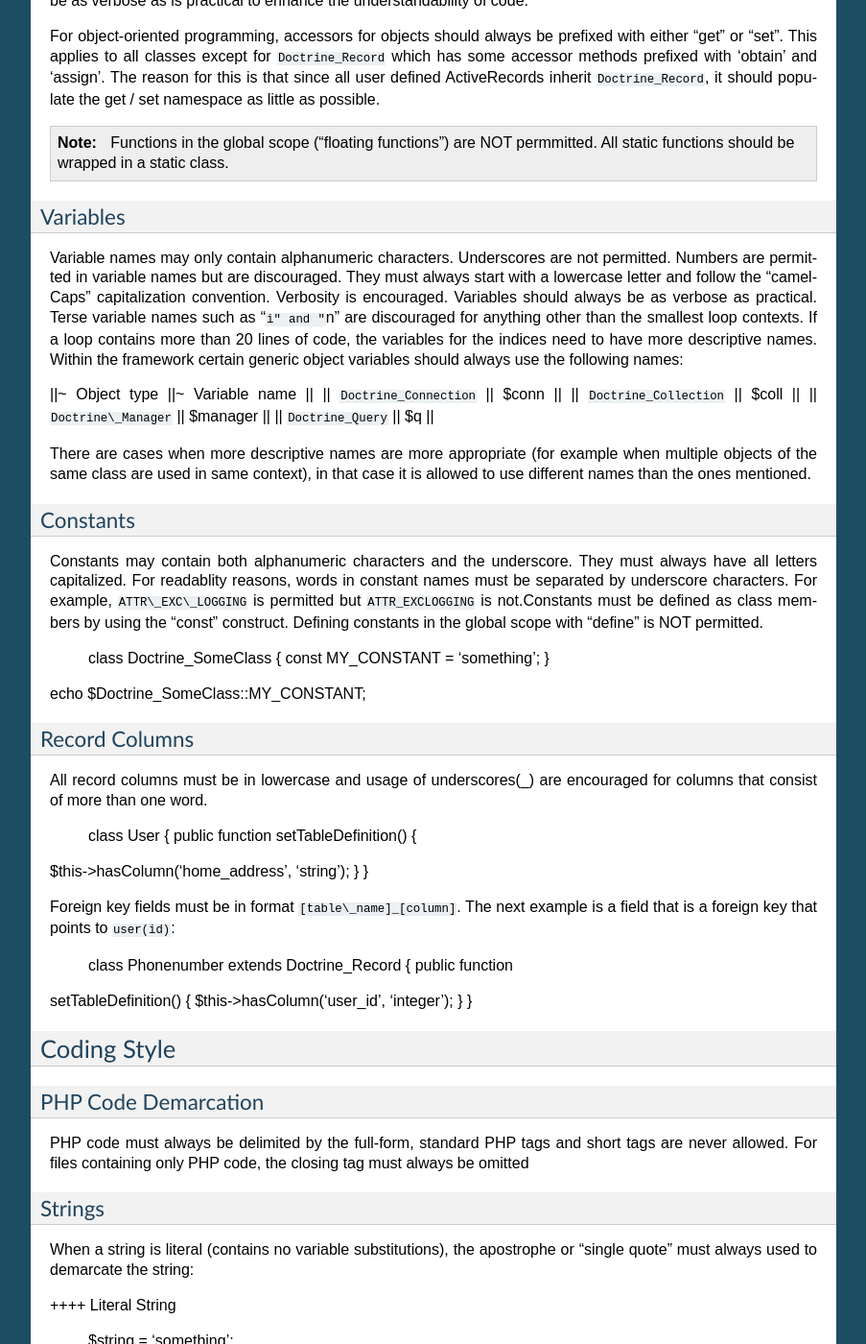
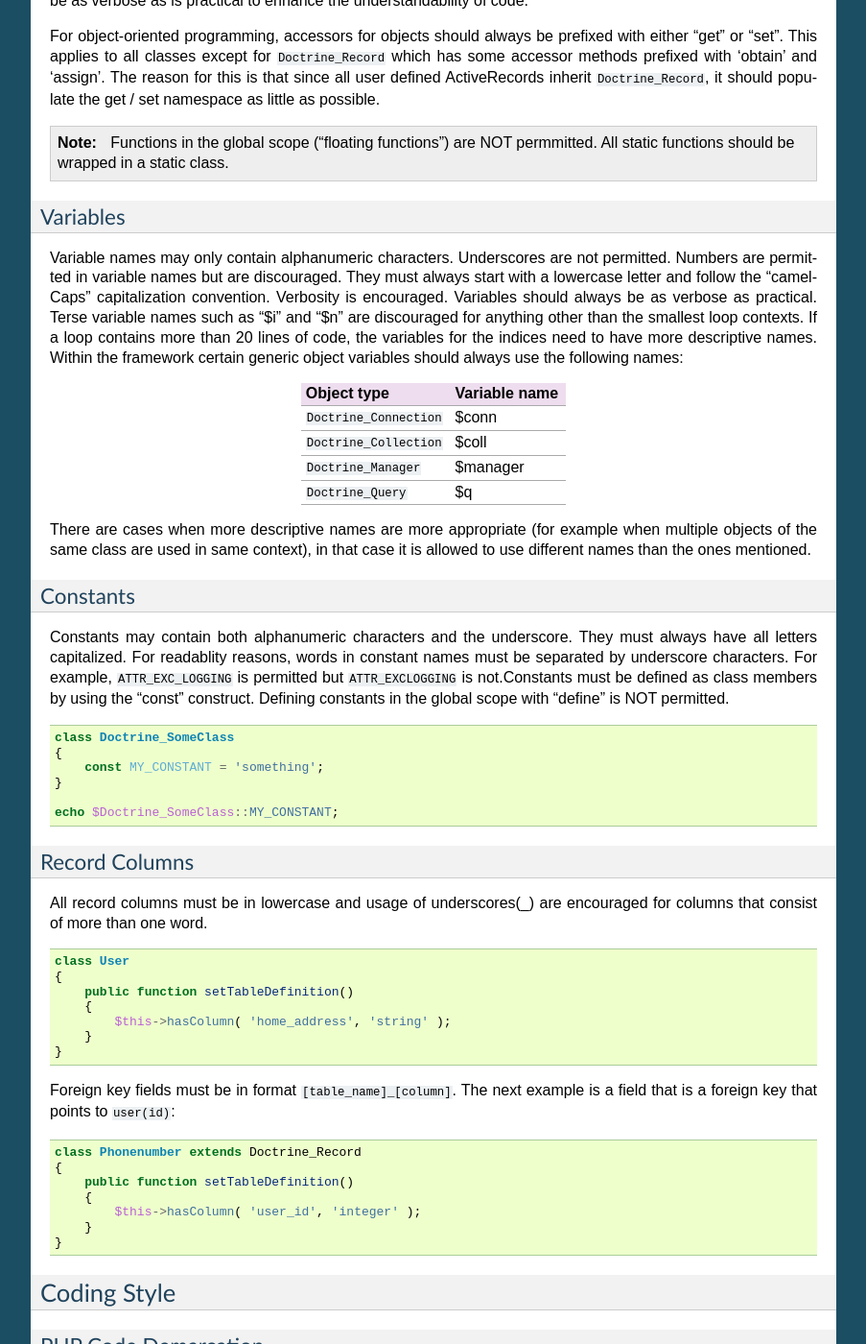
Before and after one commit to doctrine/doctrine1-documentation, a Sphinx documentation site: the page built from source/en/manual/coding-standards.rst, in a window 1280 px wide and 1400 px high, scrolled down 1762 px. Shown: the whole window at 96% size, without its empty margins (198-1101 px from the left). Built offline with Sphinx 7.4.7, drawn with Linux system fonts in a browser that asks for light colours; cross-references to code outside the pages are shown as plain code; some of the changed text lies outside the part shown.

Commit message:
doctrine1-documentation-28: Edit coding-standards.rst

```diff
--- a/source/en/manual/coding-standards.rst
+++ b/source/en/manual/coding-standards.rst
@@ -19,7 +19,7 @@
 .. note::
 
     Inclusion of arbitrary binary data as permitted by
-    ``\_\_HALT_COMPILER()`` is prohibited from any Doctrine framework
+    ``__HALT_COMPILER()`` is prohibited from any Doctrine framework
     PHP file or files derived from them. Use of this feature is only
     permitted for special installation scripts.
 
@@ -68,12 +68,12 @@
 permitted in class names but are discouraged. Underscores are only
 permitted in place of the path separator, eg. the filename
 "Doctrine/Table/Exception.php" must map to the class name
-"``Doctrine\_Table_Exception``".
+":php:class:`Doctrine_Table_Exception`".
 
 If a class name is comprised of more than one word, the first letter of
 each new word must be capitalized. Successive capitalized letters are
 not allowed, e.g. a class "XML\_Reader" is not allowed while
-"Xml\_Reader" is acceptable.
+"Xml_Reader" is acceptable.
 
 ----------
 Interfaces
@@ -83,13 +83,13 @@
 above).
 
 They must also end with the word "Interface" (unless the interface is
-approved not to contain it such as ``Doctrine_Overloadable``). Some
+approved not to contain it such as :php:class:`Doctrine_Overloadable`). Some
 examples:
 
 **Examples**
 
--  ``Doctrine\_Adapter_Interface``
--  ``Doctrine\_EventListener_Interface``
+-  :php:class:`Doctrine_Adapter_Interface`
+-  :php:class:`Doctrine_EventListener_Interface`
 
 ---------
 Filenames
@@ -122,9 +122,9 @@
 
 For object-oriented programming, accessors for objects should always be
 prefixed with either "get" or "set". This applies to all classes except
-for ``Doctrine_Record`` which has some accessor methods prefixed with
+for :php:class:`Doctrine_Record` which has some accessor methods prefixed with
 'obtain' and 'assign'. The reason for this is that since all user
-defined ActiveRecords inherit ``Doctrine_Record``, it should populate
+defined ActiveRecords inherit :php:class:`Doctrine_Record`, it should populate
 the get / set namespace as little as possible.
 
 .. note::
@@ -142,16 +142,20 @@
 discouraged. They must always start with a lowercase letter and follow
 the "camelCaps" capitalization convention. Verbosity is encouraged.
 Variables should always be as verbose as practical. Terse variable names
-such as ":code:`i" and "`\ n" are discouraged for anything other than
+such as "$i" and "$n" are discouraged for anything other than
 the smallest loop contexts. If a loop contains more than 20 lines of
 code, the variables for the indices need to have more descriptive names.
 Within the framework certain generic object variables should always use
 the following names:
 
-\|\|~ Object type \|\|~ Variable name \|\| \|\| ``Doctrine_Connection``
-\|\| $conn \|\| \|\| ``Doctrine_Collection`` \|\| $coll \|\| \|\|
-``Doctrine\_Manager`` \|\| $manager \|\| \|\| ``Doctrine_Query`` \|\|
-$q \|\|
+=======================  ==================
+Object type              Variable name
+=======================  ==================
+``Doctrine_Connection``  $conn
+``Doctrine_Collection``  $coll
+``Doctrine_Manager``     $manager
+``Doctrine_Query``       $q
+=======================  ==================
 
 There are cases when more descriptive names are more appropriate (for
 example when multiple objects of the same class are used in same
@@ -165,31 +169,50 @@
 Constants may contain both alphanumeric characters and the underscore.
 They must always have all letters capitalized. For readablity reasons,
 words in constant names must be separated by underscore characters. For
-example, ``ATTR\_EXC\_LOGGING`` is permitted but ``ATTR_EXCLOGGING`` is
+example, ``ATTR_EXC_LOGGING`` is permitted but ``ATTR_EXCLOGGING`` is
 not.Constants must be defined as class members by using the "const"
 construct. Defining constants in the global scope with "define" is NOT
 permitted.
 
- class Doctrine\_SomeClass { const MY\_CONSTANT = 'something'; }
+::
 
-echo $Doctrine\_SomeClass::MY\_CONSTANT;
+    class Doctrine_SomeClass
+    {
+        const MY_CONSTANT = 'something';
+    }
+
+    echo $Doctrine_SomeClass::MY_CONSTANT;
 
 --------------
 Record Columns
 --------------
 
-All record columns must be in lowercase and usage of underscores(\_) are
+All record columns must be in lowercase and usage of underscores(_) are
 encouraged for columns that consist of more than one word.
 
- class User { public function setTableDefinition() {
-$this->hasColumn('home\_address', 'string'); } }
+::
 
-Foreign key fields must be in format ``[table\_name]_[column]``. The
+    class User
+    {
+        public function setTableDefinition()
+        {
+            $this->hasColumn( 'home_address', 'string' );
+        }
+    }
+
+Foreign key fields must be in format ``[table_name]_[column]``. The
 next example is a field that is a foreign key that points to
 ``user(id)``:
 
- class Phonenumber extends Doctrine\_Record { public function
-setTableDefinition() { $this->hasColumn('user\_id', 'integer'); } }
+::
+
+    class Phonenumber extends Doctrine_Record
+    {
+        public function setTableDefinition()
+        {
+            $this->hasColumn( 'user_id', 'integer' );
+        }
+    }
 
 ============
 Coding Style
@@ -210,41 +233,57 @@
 When a string is literal (contains no variable substitutions), the
 apostrophe or "single quote" must always used to demarcate the string:
 
-++++ Literal String
+Literal String
+++++++++++++++
 
- $string = 'something';
+::
+
+    $string = 'something';
 
 When a literal string itself contains apostrophes, it is permitted to
 demarcate the string with quotation marks or "double quotes". This is
 especially encouraged for SQL statements:
 
-++++ String Containing Apostrophes
+String Containing Apostrophes
++++++++++++++++++++++++++++++
 
- $sql = "SELECT id, name FROM people WHERE name = 'Fred' OR name =
-'Susan'";
+::
 
-++++ Variable Substitution
+    $sql = "SELECT id, name FROM people WHERE name = 'Fred' OR name = 'Susan'";
+
+Variable Substitution
++++++++++++++++++++++
 
 Variable substitution is permitted using the following form:
 
- // variable substitution $greeting = "Hello $name, welcome back!";
+::
 
-++++ String Concatenation
+    // variable substitution
+    $greeting = "Hello $name, welcome back!";
+
+String Concatenation
+++++++++++++++++++++
 
 Strings may be concatenated using the "." operator. A space must always
 be added before and after the "." operator to improve readability:
 
- $framework = 'Doctrine' . ' ORM ' . 'Framework';
+::
 
-++++ Concatenation Line Breaking
+    $framework = 'Doctrine' . ' ORM ' . 'Framework';
+
+Concatenation Line Breaking
++++++++++++++++++++++++++++
 
 When concatenating strings with the "." operator, it is permitted to
 break the statement into multiple lines to improve readability. In these
 cases, each successive line should be padded with whitespace such that
 the "."; operator is aligned under the "=" operator:
 
- $sql = "SELECT id, name FROM user " . "WHERE name = ? " . "ORDER BY
-name ASC";
+::
+
+    $sql = "SELECT id, name FROM user "
+        . "WHERE name = ? "
+        . "ORDER BY name ASC";
 
 ------
 Arrays
@@ -262,13 +301,18 @@
 must be padded with whitespace such that both the keys and the values
 are aligned:
 
- $sampleArray = array('Doctrine', 'ORM', 1, 2, 3);
+::
 
-$sampleArray = array(1, 2, 3, $a, $b, $c,
- 56.44, $d, 500);
+    $sampleArray = array( 'Doctrine', 'ORM', 1, 2, 3 );
 
-$sampleArray = array('first' => 'firstValue', 'second' =>
-'secondValue');
+    $sampleArray = array( 1, 2, 3,
+                          $a, $b, $c,
+                          56.44, $d, 500 );
+
+    $sampleArray = array(
+        'first'  => 'firstValue',
+        'second' => 'secondValue'
+    );
 
 -------
 Classes
@@ -283,8 +327,16 @@
 
 This is an example of an acceptable class declaration:
 
- /\*\* \* Documentation here \*/ class Doctrine\_SampleClass { // entire
-content of class // must be indented four spaces }
+::
+
+    /**
+     * Documentation here
+     */
+    class Doctrine_SampleClass
+    {
+        // entire content of class
+        // must be indented four spaces
+    }
 
 ---------------------
 Functions and Methods
@@ -298,18 +350,27 @@
 scope are strongly discouraged. This is an example of an acceptable
 function declaration in a class:
 
- /\*\* \* Documentation Block Here */ class Foo { /*\* \* Documentation
-Block Here \*/ public function bar() { // entire content of function //
-must be indented four spaces }
-
 ::
 
-    public function bar2()
+    /**
+     * Documentation Block Here
+     */
+    class Foo
     {
+        /**
+         * Documentation Block Here
+         */
+        public function bar()
+        {
+            // entire content of function
+            // must be indented four spaces
+        }
 
+        public function bar2()
+        {
+
+        }
     }
-
-}
 
 .. note::
 
@@ -318,35 +379,57 @@
 
 Passing by-reference is permitted in the function declaration only:
 
- /\*\* \* Documentation Block Here */ class Foo { /*\* \* Documentation
-Block Here \*/ public function bar(&$baz) { } }
+::
+
+    /**
+     * Documentation Block Here
+     */
+    class Foo
+    {
+        /**
+         * Documentation Block Here
+         */
+        public function bar( &$baz )
+        {
+
+        }
+    }
 
 Call-time pass by-reference is prohibited. The return value must not be
 enclosed in parentheses. This can hinder readability and can also break
 code if a method is later changed to return by reference.
 
- /\*\* \* Documentation Block Here */ class Foo { /*\*
- \* WRONG
- \*/
- public function bar() { return($this->bar); }
-
 ::
 
     /**
-     * RIGHT
+     * Documentation Block Here
      */
-    public function bar()
+    class Foo
     {
-        return $this->bar;
+        /**
+         * WRONG
+         */
+        public function bar()
+        {
+            return( $this->bar );
+        }
+
+        /**
+         * RIGHT
+         */
+        public function bar()
+        {
+            return $this->bar;
+        }
     }
-
-}
 
 Function arguments are separated by a single trailing space after the
 comma delimiter. This is an example of an acceptable function call for a
 function that takes three arguments:
 
- threeArguments(1, 2, 3);
+::
+
+    threeArguments( 1, 2, 3 );
 
 Call-time pass by-reference is prohibited. See above for the proper way
 to pass function arguments by-reference. For functions whose arguments
@@ -354,10 +437,12 @@
 can be split into multiple lines to improve readability. In these cases,
 the standards for writing arrays still apply:
 
- threeArguments(array(1, 2, 3), 2, 3);
+::
 
-threeArguments(array(1, 2, 3, 'Framework', 'Doctrine', 56.44, 500), 2,
-3);
+    threeArguments( array( 1, 2, 3 ), 2, 3 );
+
+    threeArguments( array( 1, 2, 3, 'Framework',
+                           'Doctrine', 56.44, 500 ), 2, 3 );
 
 ------------------
 Control Statements
@@ -373,23 +458,48 @@
 written on its own line. Any content within the braces must be indented
 four spaces.
 
- if ($foo != 2) { $foo = 2; }
+::
+
+    if ( $foo != 2 )
+    {
+        $foo = 2;
+    }
 
 For if statements that include elseif or else, the formatting must be as
 in these examples:
 
- if ($foo != 1) { $foo = 1; } else {
- $foo = 3; }
+::
 
-if ($foo != 2) { :code:`foo = 2; } elseif (`\ foo == 1) { $foo = 3; }
-else {
- $foo = 11; }
+    if ( $foo != 1 )
+    {
+        $foo = 1;
+    }
+    else
+    {
+        $foo = 3;
+    }
+
+    if ( $foo != 2 )
+    {
+        $foo = 2;
+    }
+    elseif ( $foo == 1 )
+    {
+        $foo = 3;
+    }
+    else
+    {
+        $foo = 11;
+    }
 
 When ! operand is being used it must use the following formatting:
 
- if ( ! $foo) {
+::
 
-}
+    if ( ! $foo )
+    {
+
+    }
 
 Control statements written with the switch construct must have a single
 space before the opening parenthesis of the conditional statement, and
@@ -411,7 +531,7 @@
 
 All documentation blocks ("docblocks") must be compatible with the
 phpDocumentor format. Describing the phpDocumentor format is beyond the
-scope of this document. For more information, visit: http://phpdoc.org/
+scope of this document. For more information, visit: `http://phpdoc.org/ <http://phpdoc.org/>`
 
 Every method, must have a docblock that contains at a minimum:
 
@@ -424,16 +544,24 @@
 
 If a function/method may throw an exception, use @throws:
 
- /\* \* Test function \* \* @throws Doctrine\_Exception \*/ public
-function test() { throw new Doctrine\_Exception('This function did not
-work'); }
+::
+
+    /*
+     * Test function
+     *
+     * @throws Doctrine_Exception
+     */
+    public function test()
+    {
+        throw new Doctrine_Exception('This function did not work');
+    }
 
 ==========
 Conclusion
 ==========
 
-This is the last chapter of //Doctrine ORM for PHP - Guide to Doctrine
-for PHP//. I really hope that this book was a useful piece of
+This is the last chapter of **Doctrine ORM for PHP - Guide to Doctrine
+for PHP**. I really hope that this book was a useful piece of
 documentation and that you are now comfortable with using Doctrine and
 will be able to come back to easily reference things as needed.
 
```
Also changed, not shown: other parts of source/en/manual/coding-standards.rst (+12 -2 lines).
